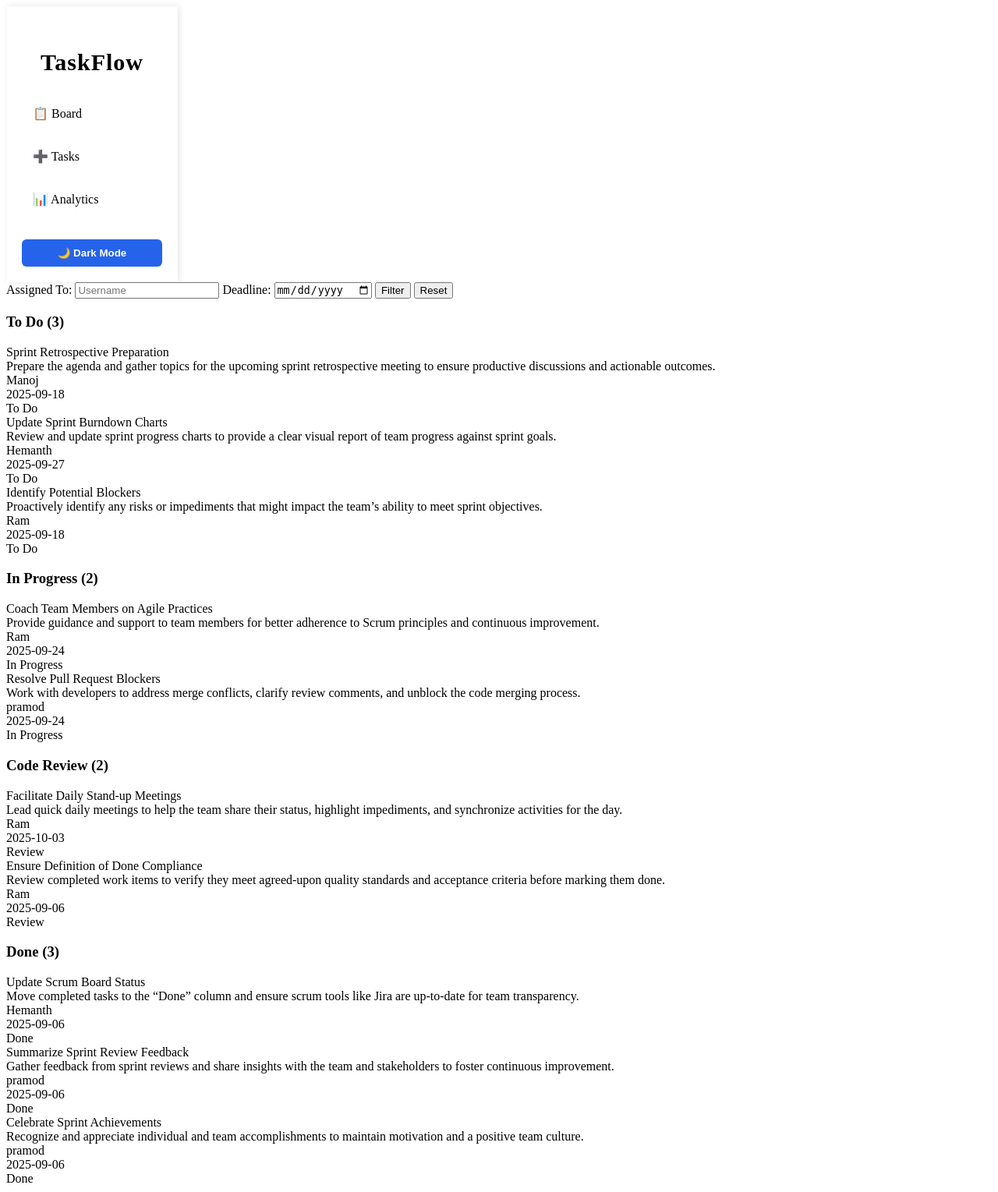
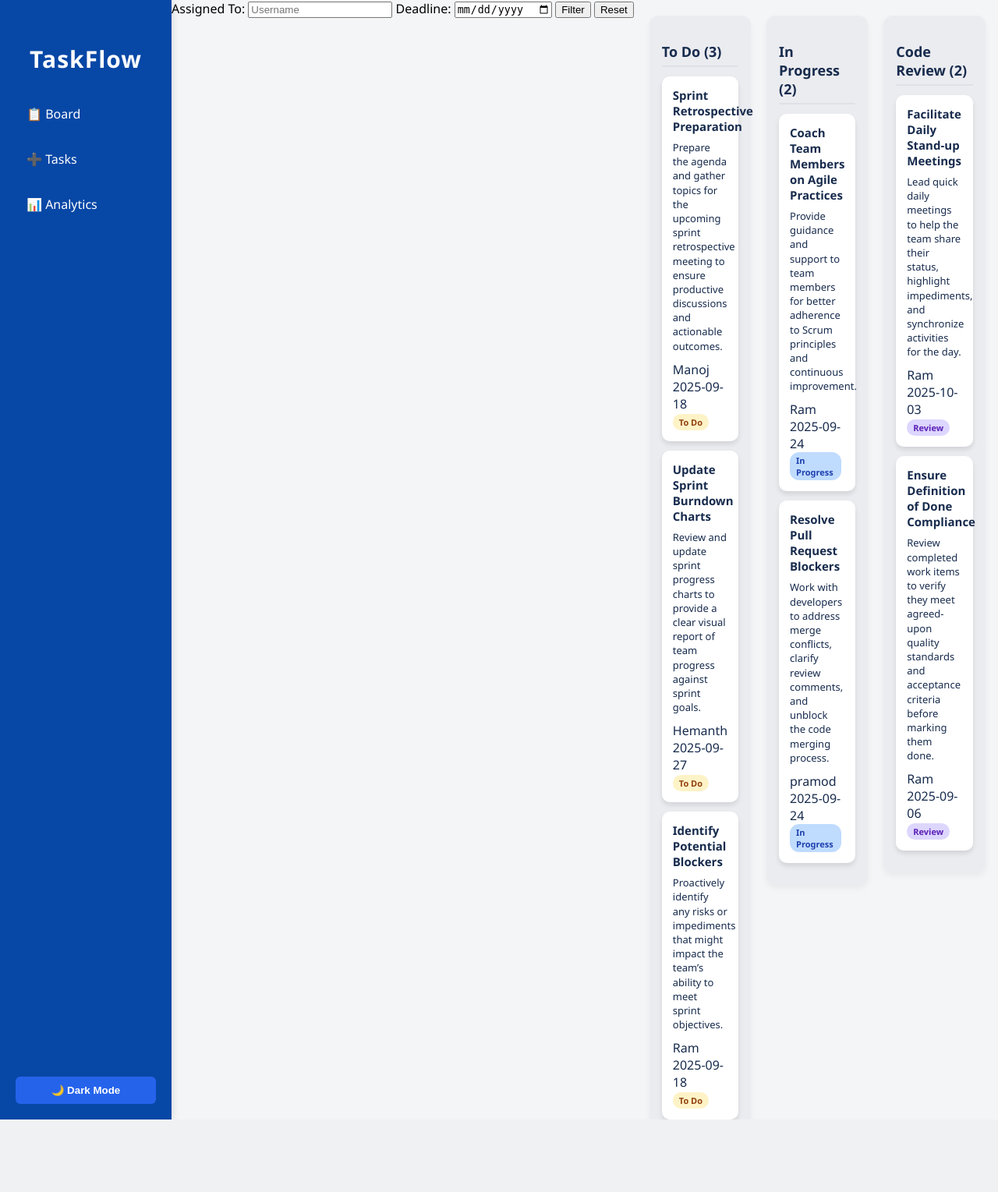
Before and after one commit to pramodprom/kanban, a Django app: page / in a window 1280 px wide. Shown: the whole page at 78% size. After the commit the page ends 1436 px from the top, so only its background shows below. Run offline with Django 5.2, Linux system fonts and the light colour scheme; data comes from the database, SQL or seed files in the repository.

Commit message:
Update board.css

```diff
--- a/static/board.css
+++ b/static/board.css
@@ -1,3 +1,182 @@
+:root {
+      /* Light mode colors */
+      --bg: #f4f5f7;
+      --sidebar-bg: #0747a6;
+      --sidebar-text: #fff;
+      --column-bg: #ebecf0;
+      --task-bg: #fff;
+      --task-text: #172b4d;
+      --badge-yellow-bg: #fef3c7;
+      --badge-yellow-text: #92400e;
+      --badge-blue-bg: #bfdbfe;
+      --badge-blue-text: #1e40af;
+      --badge-purple-bg: #ddd6fe;
+      --badge-purple-text: #5b21b6;
+      --badge-red-bg: #fecaca;
+      --badge-red-text: #991b1b;
+    }
+
+    body.dark-mode {
+      --bg: #1e1e2f;
+      --sidebar-bg: #0b0b1a;
+      --sidebar-text: #e5e5ff;
+      --column-bg: #2c2c3e;
+      --task-bg: #3a3a4f;
+      --task-text: #f5f5f5;
+      --badge-yellow-bg: #b45309;
+      --badge-yellow-text: #fff;
+      --badge-blue-bg: #1e40af;
+      --badge-blue-text: #fff;
+      --badge-purple-bg: #5b21b6;
+      --badge-purple-text: #fff;
+      --badge-red-bg: #991b1b;
+      --badge-red-text: #fff;
+    }
+
+    body {
+      margin: 0;
+      font-family: "Segoe UI", Tahoma, sans-serif;
+      background: var(--bg);
+      display: flex;
+      height: 100vh;
+      overflow-x: hidden;
+      transition: background 0.3s;
+    }
+
+    /* Sidebar */
+    .sidebar {
+      width: 220px;
+      background: var(--sidebar-bg);
+      color: var(--sidebar-text);
+      display: flex;
+      flex-direction: column;
+      padding-top: 30px;
+      box-shadow: 2px 0 8px rgba(0,0,0,0.1);
+      transition: background 0.3s, color 0.3s;
+    }
+    .sidebar h2 {
+      font-size: 30px;
+      text-align: center;
+      margin-bottom: 25px;
+      letter-spacing: 1px;
+      font-weight: 700;
+    }
+    .sidebar a {
+      padding: 14px 24px;
+      color: var(--sidebar-text);
+      text-decoration: none;
+      display: flex;
+      align-items: center;
+      gap: 10px;
+      transition: background 0.3s, transform 0.2s;
+      border-radius: 6px;
+      margin: 0 10px 8px 10px;
+    }
+    .sidebar a:hover {
+      background: #0052cc;
+      transform: scale(1.02);
+    }
+
+    .dark-mode-btn {
+      margin: 10px;
+      padding: 10px;
+      border-radius: 6px;
+      border: none;
+      background: #2563eb;
+      color: #fff;
+      font-weight: 600;
+      cursor: pointer;
+      transition: background 0.3s;
+    }
+    .dark-mode-btn:hover {
+      background: #1e40af;
+    }
+
+    /* Board */
+    .board {
+      flex: 1;
+      display: flex;
+      padding: 20px;
+      gap: 20px;
+      overflow-x: hidden;
+      justify-content: space-between;
+      align-items: flex-start;
+    }
+
+    .column {
+      background: var(--column-bg);
+      border-radius: 12px;
+      padding: 16px;
+      width: 23%;
+      display: flex;
+      flex-direction: column;
+      max-height: calc(100vh - 40px);
+      box-shadow: 0 4px 8px rgba(0,0,0,0.05);
+      transition: transform 0.3s, background 0.3s;
+    }
+    .column:hover {
+      transform: translateY(-3px);
+    }
+
+    .column h3 {
+      font-size: 18px;
+      margin-bottom: 12px;
+      color: var(--task-text);
+      border-bottom: 2px solid #dfe1e6;
+      padding-bottom: 6px;
+      transition: color 0.3s;
+    }
+    .column h3:hover {
+      color: #2563eb;
+    }
+
+    /* Task Card */
+    .task {
+      background: var(--task-bg);
+      color: var(--task-text);
+      border-radius: 10px;
+      padding: 14px;
+      margin-bottom: 12px;
+      box-shadow: 0 4px 6px rgba(0,0,0,0.1);
+      transition: transform 0.2s, box-shadow 0.2s, background 0.2s, color 0.2s;
+      cursor: grab;
+    }
+    .task:hover {
+      transform: translateY(-3px);
+      box-shadow: 0 8px 12px rgba(0,0,0,0.15);
+      background: #f0f4ff;
+    }
+    .task-title {
+      font-weight: 700;
+      margin-bottom: 8px;
+      font-size: 15px;
+    }
+    .task-desc {
+      font-size: 13px;
+      margin-bottom: 10px;
+      line-height: 1.4;
+    }
+
+    /* Badges */
+    .badge {
+      display: inline-block;
+      padding: 3px 8px;
+      border-radius: 12px;
+      font-size: 11px;
+      font-weight: 600;
+      margin-right: 4px;
+      transition: transform 0.2s, background 0.2s;
+    }
+    .badge:hover {
+      transform: scale(1.1);
+    }
+    .badge-yellow { background: var(--badge-yellow-bg); color: var(--badge-yellow-text); }
+    .badge-blue { background: var(--badge-blue-bg); color: var(--badge-blue-text); }
+    .badge-purple { background: var(--badge-purple-bg); color: var(--badge-purple-text); }
+    .badge-red { background: var(--badge-red-bg); color: var(--badge-red-text); }
+
+    @media (max-width: 1200px) { .column { width: 48%; } }
+    @media (max-width: 700px) { .column { width: 100%; } }
 .sidebar {
   width: 220px;
   background: var(--sidebar-bg);
```
